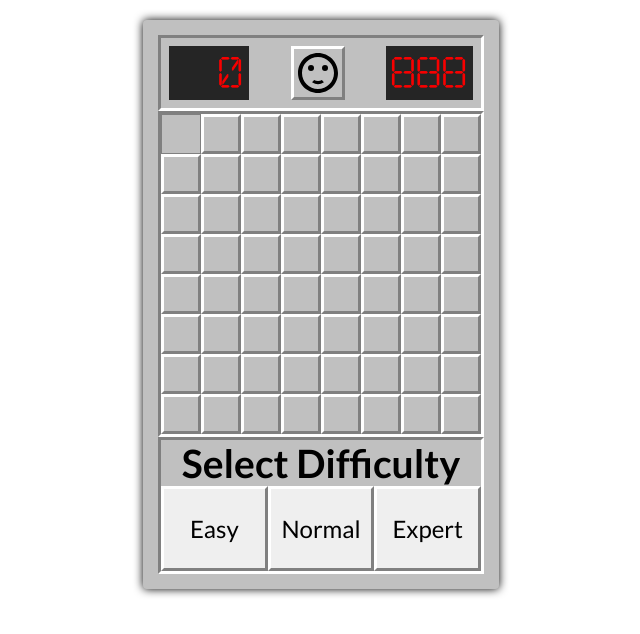
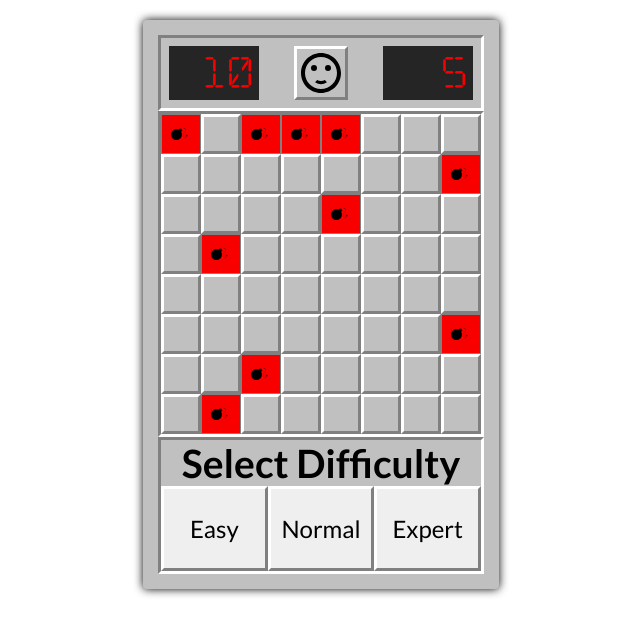
Before and after one commit to Midnajt/OOP_JS_skillingGames, a plain HTML site: page 2. Sapper/index.html in a window 1280 px wide. Both pictures are taken after a click on the element 500 px from the left and 134 px from the top of the page. Shown: the whole page, without its empty margins (319-959 px from the left). Drawn offline with Linux system fonts and the light colour scheme.

Commit message:
Minesweeper cd

```diff
--- a/2. Sapper/css/style.css
+++ b/2. Sapper/css/style.css
@@ -57,7 +57,7 @@ html {
     justify-content: flex-end;
     align-items: center;
     padding: .5rem;
-    min-width: 8rem;
+    min-width: 9rem;
     color: var(--alarm-color);
     font-family: 'DIGITALDREAM', 'arial', sans-serif;
     font-size: 3.2rem;
@@ -172,6 +172,11 @@ html {
     background-image: url('../assets/flag.svg');
 }
 
+.cell--is-mine {
+    background-image: url('../assets/bomb.svg');
+    background-color: var(--alarm-color);
+}
+
 .hide {
     visibility: hidden;
 }
--- a/2. Sapper/index.html
+++ b/2. Sapper/index.html
@@ -11,13 +11,13 @@
     <main class="game">
 
         <header class="header border border--convex">
-            <article class="header__counter">0</article>
+            <article class="header__counter" data-counter>0</article>
             <button class="header__reset border border--concave">
                 <svg class="header__button">
                     <use href="./assets/sprite.svg#neutral"></use>
                 </svg>
             </button>
-            <article class="header__counter">888</article>
+            <article class="header__counter" data-timer>0</article>
         </header>
 
         <article class="game__board border border--convex" data-board>
--- a/2. Sapper/js/Cell.js
+++ b/2. Sapper/js/Cell.js
@@ -27,5 +27,13 @@ export class Cell extends UI{
         this.isReveal = true;
         this.element.classList.remove('border--concave');
         this.element.classList.add('border--revealed');
+
+        if(this.isMine){
+            this.element.classList.add('cell--is-mine')
+        }
+    }
+
+    addMine() {
+        this.isMine = true;
     }
 }
--- /dev/null
+++ b/2. Sapper/js/Counter.js
@@ -0,0 +1,29 @@
+import {UI} from './UI.js';
+
+export class Counter extends UI {
+    value  = null;
+    #element = null;
+
+    init(){
+        this.#element = this.getElement(this.UiSelectors.counter);
+    }
+
+    setValue(value){
+        this.value = value;
+        this.#updateValue();
+    }
+
+    decrement(){
+        this.value--;
+        this.#updateValue();
+    }
+
+    increment(){
+        this.value++;
+        this.#updateValue();
+    }
+
+    #updateValue(){
+        this.#element.textContent = this.value;
+    }
+}
--- a/2. Sapper/js/Game.js
+++ b/2. Sapper/js/Game.js
@@ -1,5 +1,7 @@
 import {Cell} from './Cell.js';
 import {UI} from './UI.js';
+import {Counter} from './Counter.js';
+import {Timer} from './Timer.js';
 
 class Game extends UI {
     #config = {
@@ -18,8 +20,12 @@ class Game extends UI {
             cols: 30,
             mines: 99
         }
-    }
+    };
 
+    #counter = new Counter();
+    #timer = new Timer();
+
+    #isGameFinished = false;
     #numberOfRows = null;
     #numberOfCols = null;
     #numberOfMines = null;
@@ -31,6 +37,8 @@ class Game extends UI {
 
     initializeGame(){
         this.#handleElements();
+        this.#counter.init();
+        this.#timer.init();
         this.#newGame();
     }
 
@@ -43,14 +51,31 @@ class Game extends UI {
         this.#numberOfCols = cols;
         this.#numberOfMines = mines;
 
+        this.#counter.setValue(this.#numberOfMines);
+        this.#timer.startTimer();
+
         this.#setStyles();
 
         this.#generateCells();
         this.#renderBoard();
+        this.#placeMinesInCells();
 
         this.#cellsElements = this.getElements(this.UiSelectors.cell)
 
         this.#addCellsEcentListeners();
+    }
+
+    #endGame(isWin){
+        this.#isGameFinished = true;
+        this.#timer.stopTimer();
+
+        if(!isWin){
+            this.#revealMines();
+        }
+    }
+
+    #handleElements() {
+        this.#board = this.getElement(this.UiSelectors.board)
     }
 
     #addCellsEcentListeners(){
@@ -58,10 +83,6 @@ class Game extends UI {
             element.addEventListener('click', this.#handleCellClick)
             element.addEventListener('contextmenu', this.#handleCellContextMenu)
         })
-    }
-
-    #handleElements() {
-        this.#board = this.getElement(this.UiSelectors.board)
     }
 
     #generateCells(){
@@ -81,12 +102,30 @@ class Game extends UI {
         })
     }
 
+    #placeMinesInCells(){
+        let minesToPlace = this.#numberOfMines;
+
+        while(minesToPlace){
+            const rowIndex = this.#getRandomInteger(0,this.#numberOfRows - 1);
+            const colIndex = this.#getRandomInteger(0,this.#numberOfCols - 1);
+
+            const cell = this.#cells[rowIndex][colIndex];
+
+            const hasCellMine = cell.isMine;
+            if(!hasCellMine){
+                cell.addMine();
+                minesToPlace--;
+            }
+        }
+    }
+
     #handleCellClick = (e) => {
         const target = e.target;
         const rowIndex = parseInt(target.getAttribute('data-y'), 10);
         const colIndex = parseInt(target.getAttribute('data-x'), 10);
 
-        this.#cells[rowIndex][colIndex].revealCell();
+        const cell = this.#cells[rowIndex][colIndex];
+        this.#clickCell(cell);
     }
 
     #handleCellContextMenu = (e) => {
@@ -97,12 +136,42 @@ class Game extends UI {
 
         const cell = this.#cells[rowIndex][colIndex];
 
-        if(cell.isReveal) return;
-        cell.toggleFlag();
+        if(cell.isReveal || this.#isGameFinished) return;
+
+        if(cell.isFlagged){
+            this.#counter.increment();
+            cell.toggleFlag();
+            return;
+        }
+
+        if(!!this.#counter.value){
+            this.#counter.decrement();
+            cell.toggleFlag();
+        }
+    }
+
+    #clickCell(cell){
+        if(this.#isGameFinished || cell.isFlagged) return;
+        if(cell.isMine){
+            this.#endGame(false);
+        } else {
+            cell.revealCell();
+        }
+    }
+
+    #revealMines(){
+        this.#cells
+            .flat()
+            .filter(( {isMine} ) => isMine)
+            .forEach((cell) => cell.revealCell());
     }
 
     #setStyles(){
         document.documentElement.style.setProperty('--cells-in-row',this.#numberOfCols)
+    }
+
+    #getRandomInteger(min,max){
+        return Math.floor(Math.random()* (max - min + 1)) + min;
     }
 }
 
--- /dev/null
+++ b/2. Sapper/js/Timer.js
@@ -0,0 +1,32 @@
+import {UI} from './UI.js';
+
+export class Timer extends UI {
+    #element = null;
+    #interval = null;
+    numberOfSeconds = 0;
+    #maxNumberOfSeconds = 999;
+
+    init(){
+        this.#element = this.getElement(this.UiSelectors.timer);
+    }
+
+    startTimer(){
+        this.#interval = setInterval(()=> this.#updateTimer(),1000)
+    }
+
+    stopTimer(){
+        console.log('stopTimer()');
+        clearInterval(this.#interval);
+    }
+
+    #updateTimer(){
+        this.numberOfSeconds++;
+        this.numberOfSeconds <= this.#maxNumberOfSeconds
+            ? this.#setTimerValue(this.numberOfSeconds)
+            : this.stopTimer();
+    }
+
+    #setTimerValue(value){
+        this.#element.textContent = value;
+    }
+}
--- a/2. Sapper/js/UI.js
+++ b/2. Sapper/js/UI.js
@@ -1,7 +1,9 @@
 export class UI {
     UiSelectors = {
         board: "[data-board]",
-        cell: "[data-cell]"
+        cell: "[data-cell]",
+        counter: "[data-counter]",
+        timer: "[data-timer]"
     }
 
     getElement(selector){
```
